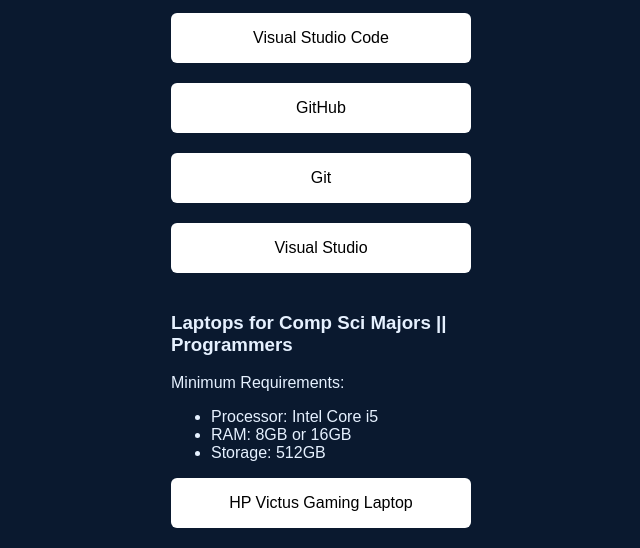
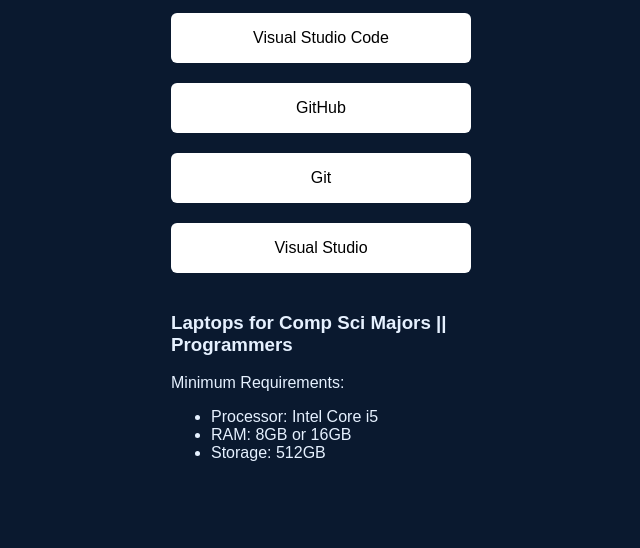
Before and after one commit to heidygallardo/linktree-alternative, a plain HTML site: page index.html in a window 1280 px wide. Shown: the part 442-990 px from the top of the page, without its empty margins (319-959 px from the left). After the commit the page ends 920 px from the top, so only its background shows below. Drawn offline with Linux system fonts and the light colour scheme.

Commit message:
html update

```diff
--- a/index.html
+++ b/index.html
@@ -49,13 +49,7 @@
                 </ul>
 
             </div>
-
-
         </section>
-        <a class="link-btn" target="_blank"
-            href="https://www.bestbuy.com/site/hp-victus-15-6-gaming-laptop-intel-core-i5-12450h-8gb-memory-nvidia-geforce-gtx-1650-512gb-ssd-mica-silver/6503849.p?skuId=6503849">HP
-            Victus Gaming Laptop</a>
-
 
 
     </div>
```
